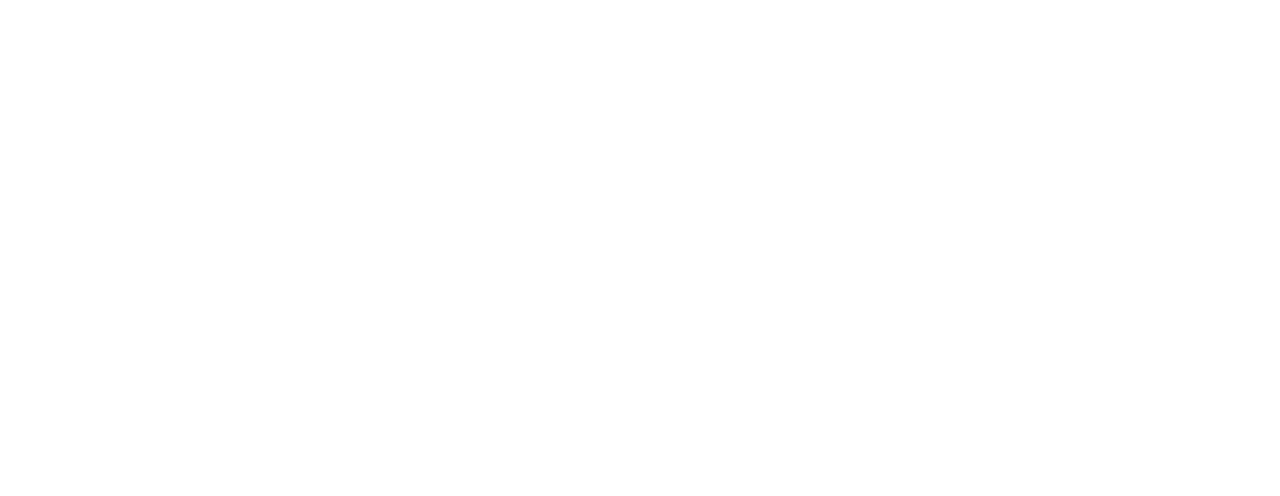
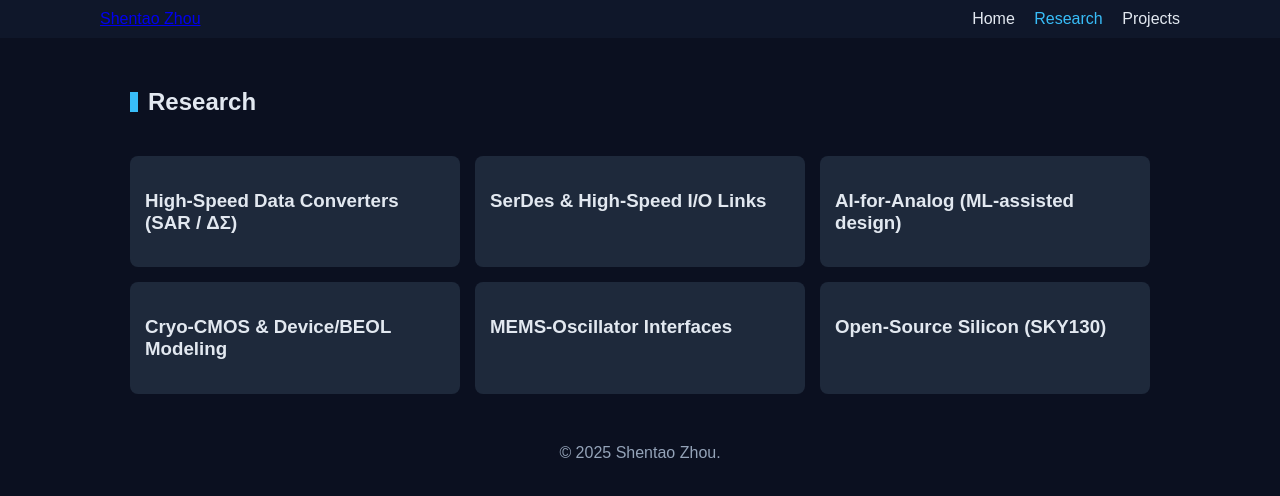
Before and after one commit to ShentaoZhou/shentao-zhou.github.io, a plain HTML site: page index.html in a window 1280 px wide. Drawn offline with Linux system fonts and the light colour scheme.

Commit message:
Update HTML files

```diff
--- a/assets/css/style.css
+++ b/assets/css/style.css
@@ -1 +1,35 @@
-<style placeholder: 已在画布中生成的CSS内容，请替换为实际CSS></style>
+:root {
+  --bg:#0b1020;
+  --panel:#0f172a;
+  --text:#e2e8f0;
+  --brand:#38bdf8;
+  --muted:#94a3b8;
+  --maxw:1080px;
+}
+*{box-sizing:border-box}
+body {
+  margin:0;
+  font-family: sans-serif;
+  background: var(--bg);
+  color: var(--text);
+}
+.nav {
+  background: var(--panel);
+  padding: 10px 20px;
+}
+.nav-inner {max-width:var(--maxw); margin:auto; display:flex; justify-content:space-between; align-items:center;}
+.links a {margin-left:15px; color:var(--text); text-decoration:none;}
+.links a.active {color: var(--brand);}
+.wrap {max-width:var(--maxw); margin:auto; padding:30px;}
+.panel {background: var(--panel); padding:20px; border-radius:10px;}
+.hero {display:flex; gap:20px;}
+.hero-left {flex:2;}
+.hero-right {flex:1; text-align:center;}
+.avatar {max-width:200px; border-radius:10px;}
+.social {margin-top:10px; display:flex; gap:10px; flex-wrap:wrap; justify-content:center;}
+.chip {background:#1e293b; padding:6px 10px; border-radius:20px; color:#fff; font-size:0.9rem;}
+.section-title {display:flex; align-items:center; gap:10px; margin-bottom:20px;}
+.section-title .bar {width:8px; height:20px; background:var(--brand);}
+.grid {display:grid; gap:15px; grid-template-columns:repeat(auto-fit, minmax(250px, 1fr));}
+.card {background:#1e293b; padding:15px; border-radius:8px;}
+footer {text-align:center; color:var(--muted); padding:20px;}
--- a/index.html
+++ b/index.html
@@ -1 +1,37 @@
-<!-- index.html placeholder: 已在画布中生成的HTML内容，请替换为实际index.html代码 -->
+<!doctype html>
+<html lang="en">
+<head>
+  <meta charset="utf-8" />
+  <meta name="viewport" content="width=device-width, initial-scale=1" />
+  <title>Research — Shentao Zhou</title>
+  <link rel="stylesheet" href="assets/css/style.css" />
+</head>
+<body>
+  <nav class="nav">
+    <div class="nav-inner">
+      <a class="brand" href="index.html"><span class="brand-dot"></span><span>Shentao Zhou</span></a>
+      <div class="links">
+        <a href="index.html">Home</a>
+        <a href="research.html" class="active">Research</a>
+        <a href="projects.html">Projects</a>
+      </div>
+    </div>
+  </nav>
+
+  <main class="wrap">
+    <div class="section-title"><span class="bar"></span><h2>Research</h2></div>
+    <div class="grid">
+      <article class="card"><h3>High-Speed Data Converters (SAR / ΔΣ)</h3></article>
+      <article class="card"><h3>SerDes & High-Speed I/O Links</h3></article>
+      <article class="card"><h3>AI-for-Analog (ML-assisted design)</h3></article>
+      <article class="card"><h3>Cryo-CMOS & Device/BEOL Modeling</h3></article>
+      <article class="card"><h3>MEMS-Oscillator Interfaces</h3></article>
+      <article class="card"><h3>Open-Source Silicon (SKY130)</h3></article>
+    </div>
+  </main>
+
+  <footer>
+    © <script>document.write(new Date().getFullYear())</script> Shentao Zhou.
+  </footer>
+</body>
+</html>
```
Also changed, not shown: projects.html (+34 -1 lines), research.html (+37 -1 lines).
